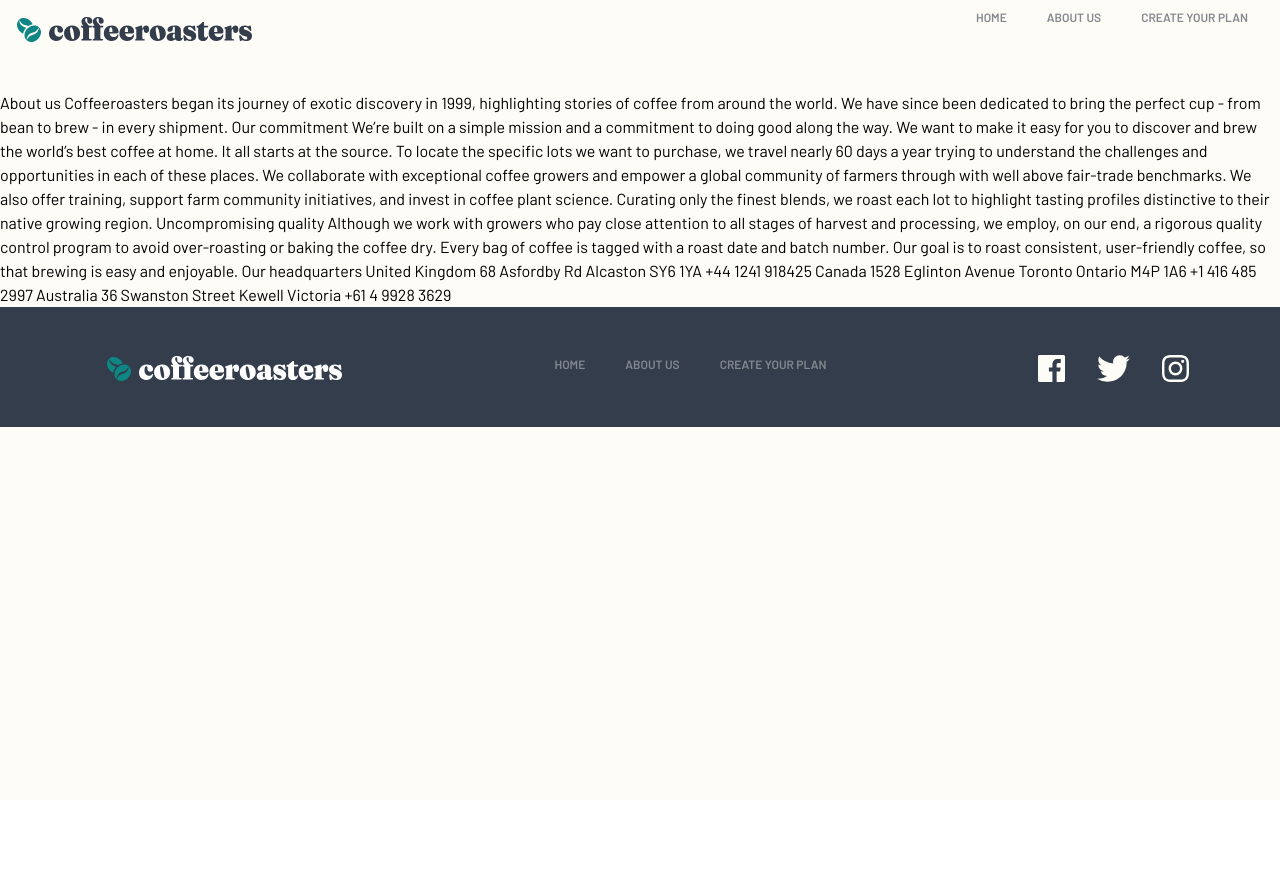
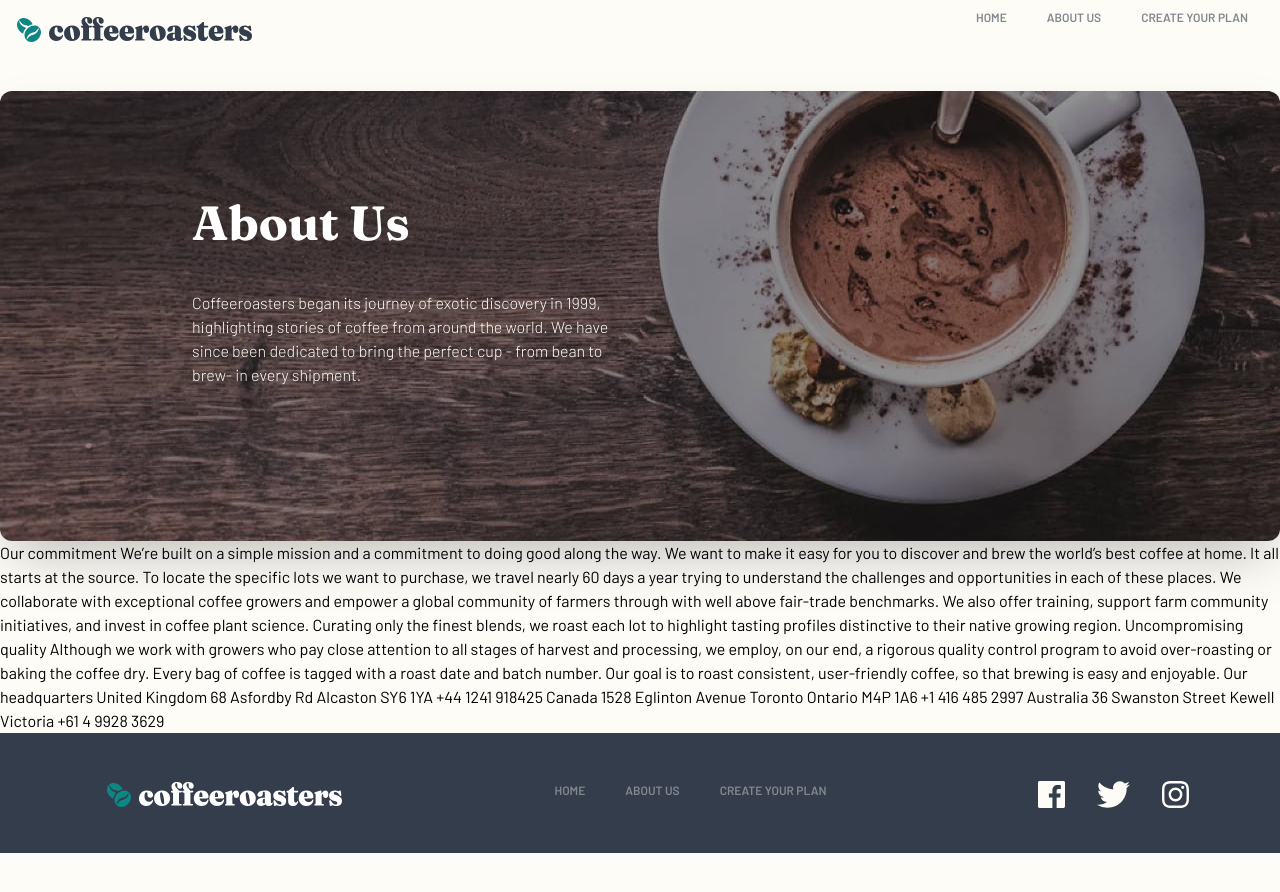
Before and after one commit to k-monnik/coffeeroasters-subscription, a React (Create React App) app: page /about-us in a window 1280 px wide. Shown: the top 892 px of the page. Before the commit the page ends 800 px from the top, so only its background shows below. Built offline with nearby package versions, Linux system fonts and the light colour scheme.

Commit message:
add styling to hero image on About page

```diff
--- a/src/components/About.js
+++ b/src/components/About.js
@@ -1,13 +1,22 @@
-import React from 'react'
+import coffeeCup from '../starter-code/assets/about/desktop/image-hero-whitecup.jpg';
 
 const About = () => {
     return (
-        <div>
+        <div className='w-full bg-cream'>
+
+            {/* HERO IMAGE START */}
+
+            <div className='container relative'>
+                <img src={coffeeCup} alt='white coffee cup with frothy mocha on a saucer set on a dark wooden background' className='mx-auto flex justify-center object-cover w-[1280px] h-[450px] rounded-xl shadow-2xl' />
+                <div className='absolute inset-y-24 pl-48 text-white'>
+                    <h1 className='text-5xl font-Fraunces font-bold'>About Us</h1>
+                    <p className='mt-8 font-light text-cream w-[445px] h-[104px]'>Coffeeroasters began its journey of exotic discovery in 1999, highlighting stories of coffee from around the world. We have since been dedicated to bring the perfect cup - from bean to brew- in every shipment.</p>
+                </div>
+
+            </div>
             <p>
-                About us
-                Coffeeroasters began its journey of exotic discovery in 1999, highlighting stories of
-                coffee from around the world. We have since been dedicated to bring the perfect cup - from
-                bean to brew - in every shipment.
+
+
 
                 Our commitment
                 We’re built on a simple mission and a commitment to doing good along the way. We want to
--- a/src/components/Home.js
+++ b/src/components/Home.js
@@ -18,7 +18,7 @@ const Home = () => {
                 {/* HERO IMAGE START */}
                 <div className='container relative'>
                     <img src={hero} alt='french coffee press set on a dark background with a small clear glass and a small pile of whole espresso beans in the foreground of the right corner ' className='mx-auto flex justify-center object-cover w-[1280px] h-[600px] rounded-xl shadow-2xl' />
-                    <div className='absolute inset-y-24 inset-x-52 text-white'>
+                    <div className='absolute inset-y-24 pl-52 text-white'>
                         <h1 className='text-7xl font-Fraunces font-bold'>Great coffee<br></br> made simple.</h1>
                         <p className='mt-8 font-thin text-cream/80'>Start your mornings with the world’s best coffees. Try our <br></br>  expertly curated artisan coffees from our best roasters <br></br> delivered directly to your door, at your schedule.</p>
                         <button className='my-14 bg-dark-cyan px-8 py-3 rounded-md text-lg font-Fraunces font-bold'>Create your plan</button>
```
